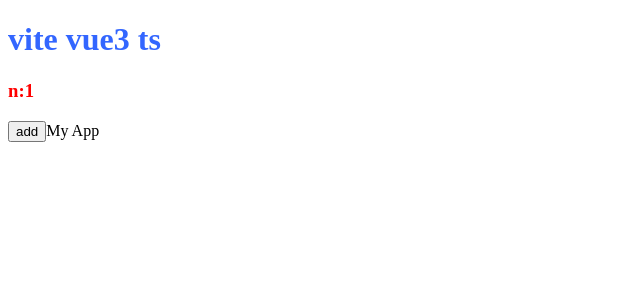
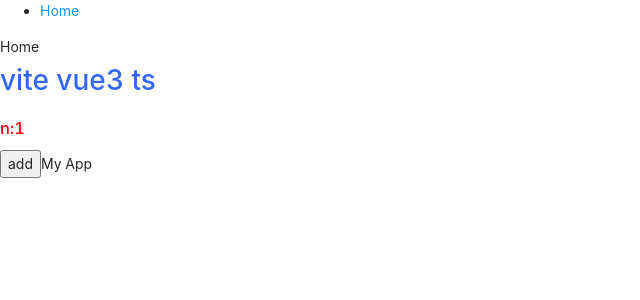
Before and after one commit to zhangxinyong12/vite-vue3, a Vue app: page / in a window 1280 px wide. Shown: the top 300 px of the page, without its empty margins (0-640 px from the left). Built offline with nearby package versions, Linux system fonts and the light colour scheme.

Commit message:
feat: 创建项目

```diff
--- a/package.json
+++ b/package.json
@@ -7,8 +7,8 @@
     "lint": "eslint ./src/**/*.{js,jsx,vue,ts,tsx} --fix"
   },
   "dependencies": {
+    "ant-design-vue": "^2.2.8",
     "axios": "^0.25.0",
-    "element-plus": "^1.3.0-beta.6",
     "vue": "^3.2.25",
     "vue-router": "^4.0.12",
     "vuex": "^4.0.2",
--- a/src/App.vue
+++ b/src/App.vue
@@ -1,4 +1,10 @@
 <template>
+  <ul>
+    <li>
+      <router-link to="home">Home</router-link>
+    </li>
+  </ul>
+  <router-view />
   <div>
     <h1 class="blue">vite vue3 ts</h1>
     <h3>n:{{ n }}</h3>
--- /dev/null
+++ b/src/router/index.ts
@@ -0,0 +1,18 @@
+import { createRouter, createWebHistory } from 'vue-router'
+
+// 路由信息
+const routes = [
+  {
+    path: '/',
+    name: 'Home',
+    component: () => /* Home */ import('@/views/home')
+  }
+]
+
+// 导出路由
+const router = createRouter({
+  history: createWebHistory(),
+  routes
+})
+
+export default router
--- /dev/null
+++ b/src/store/index.ts
@@ -0,0 +1,9 @@
+import { createStore } from 'vuex'
+
+export default createStore({
+  state: {},
+  getters: {},
+  mutations: {},
+  actions: {},
+  modules: {}
+})
--- /dev/null
+++ b/src/views/home/index.tsx
@@ -0,0 +1,10 @@
+import { defineComponent } from 'vue'
+
+export default defineComponent({
+  props: {},
+  emits: [],
+  components: {},
+  setup(props, ctx) {
+    return () => <div>Home</div>
+  },
+})
```
Also changed, not shown: src/main.ts (+8 -3 lines), .eslintrc.js, 1 other file (tests, documents, lock files or other folders).
